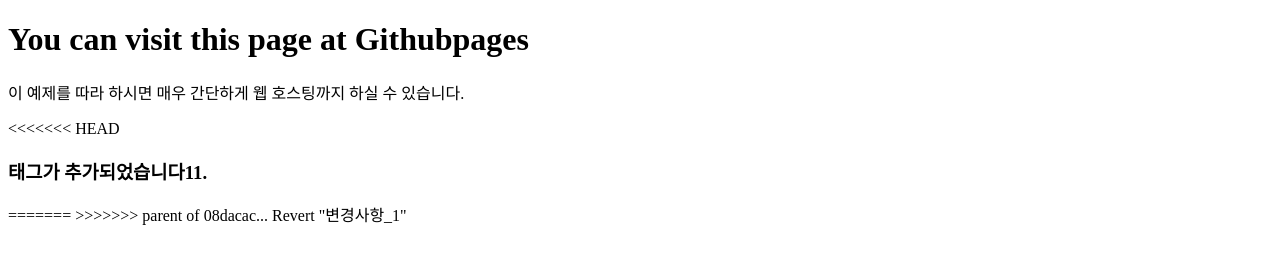
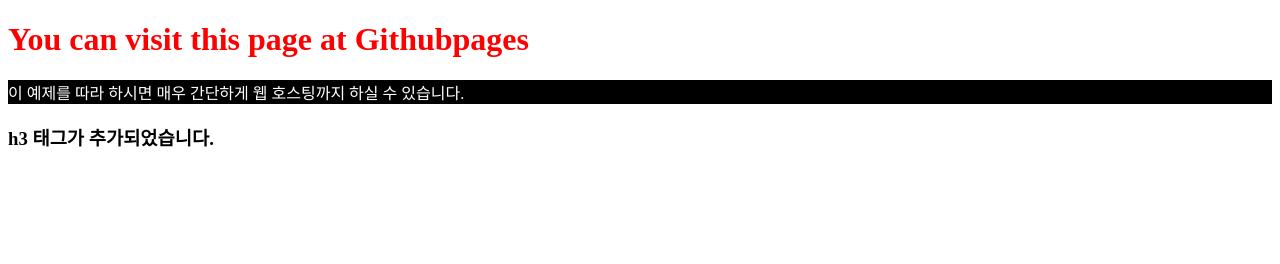
Before and after one commit to narau80/study_Es6, a plain HTML site: page index.html in a window 1280 px wide. Drawn offline with Linux system fonts and the light colour scheme.

Commit message:
사진 및 index.html 수정

```diff
--- a/index.html
+++ b/index.html
@@ -1,15 +1,26 @@
+<!-- index.html  -->
+
 <!DOCTYPE html>
 <html lang="en">
 <head>
 	<meta charset="UTF-8">
 	<title>Document</title>
+
+	<style>
+		h1 {
+			color: red;
+		}
+
+		p {
+			background-color: black;
+			color: white;
+		}
+	</style>
+
 </head>
 <body>
-	<h1>You can visit this page at <strong>Githubpages</strong></h1>
+	<h1>You can visit this page at Githubpages</h1>
 	<p>이 예제를 따라 하시면 매우 간단하게 웹 호스팅까지 하실 수 있습니다.</p>
-<<<<<<< HEAD
-	<p><h3>태그가 추가되었습니다11.</h3></p>
-=======
->>>>>>> parent of 08dacac... Revert "변경사항_1"
+	<p><h3>h3 태그가 추가되었습니다.</h3></p>
 </body>
 </html>
--- /dev/null
+++ b/test12345.txt
@@ -0,0 +1 @@
+Git_project/practice1
```
Also changed, not shown: IMG_0052.PNG (added).
